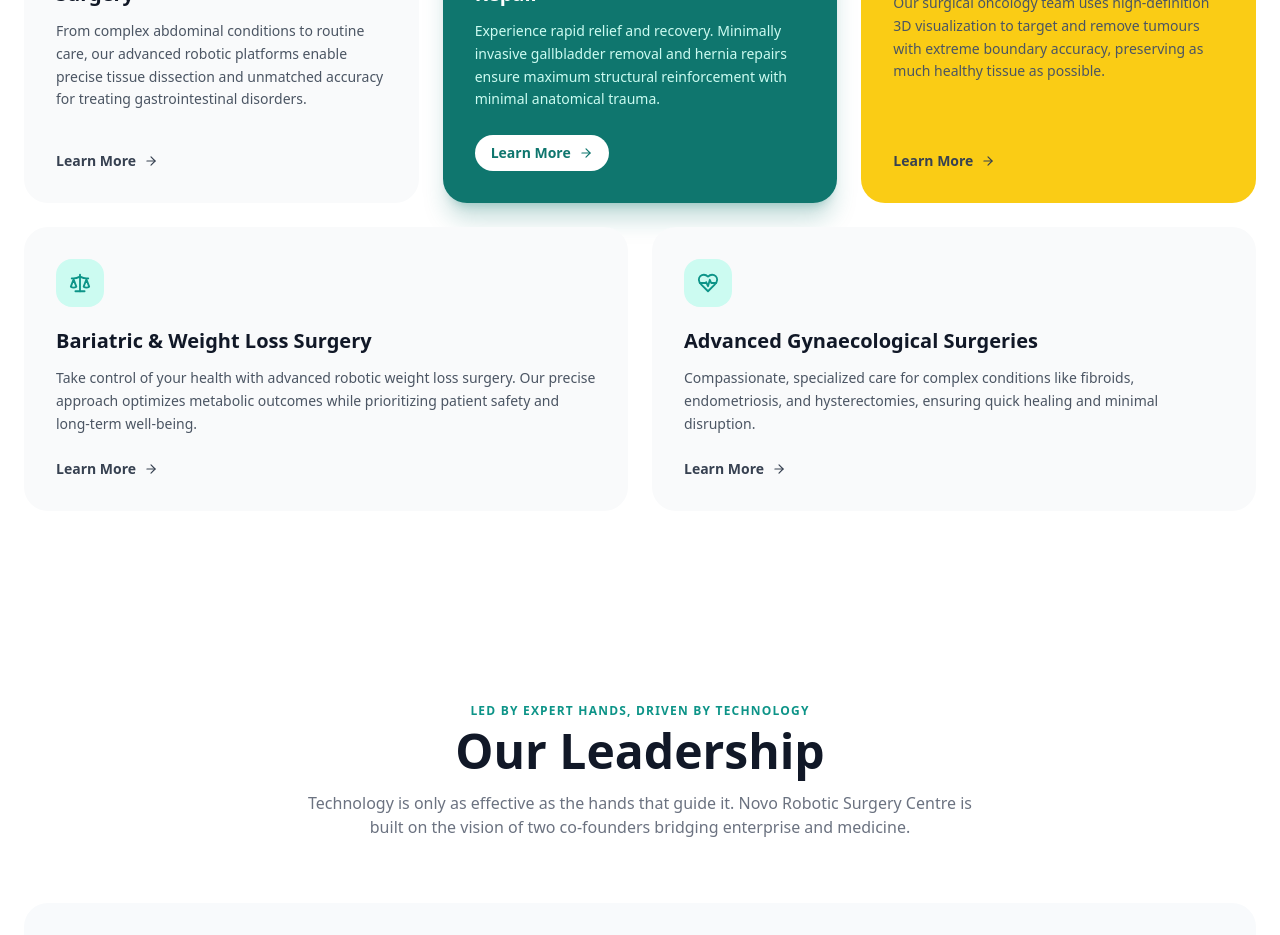
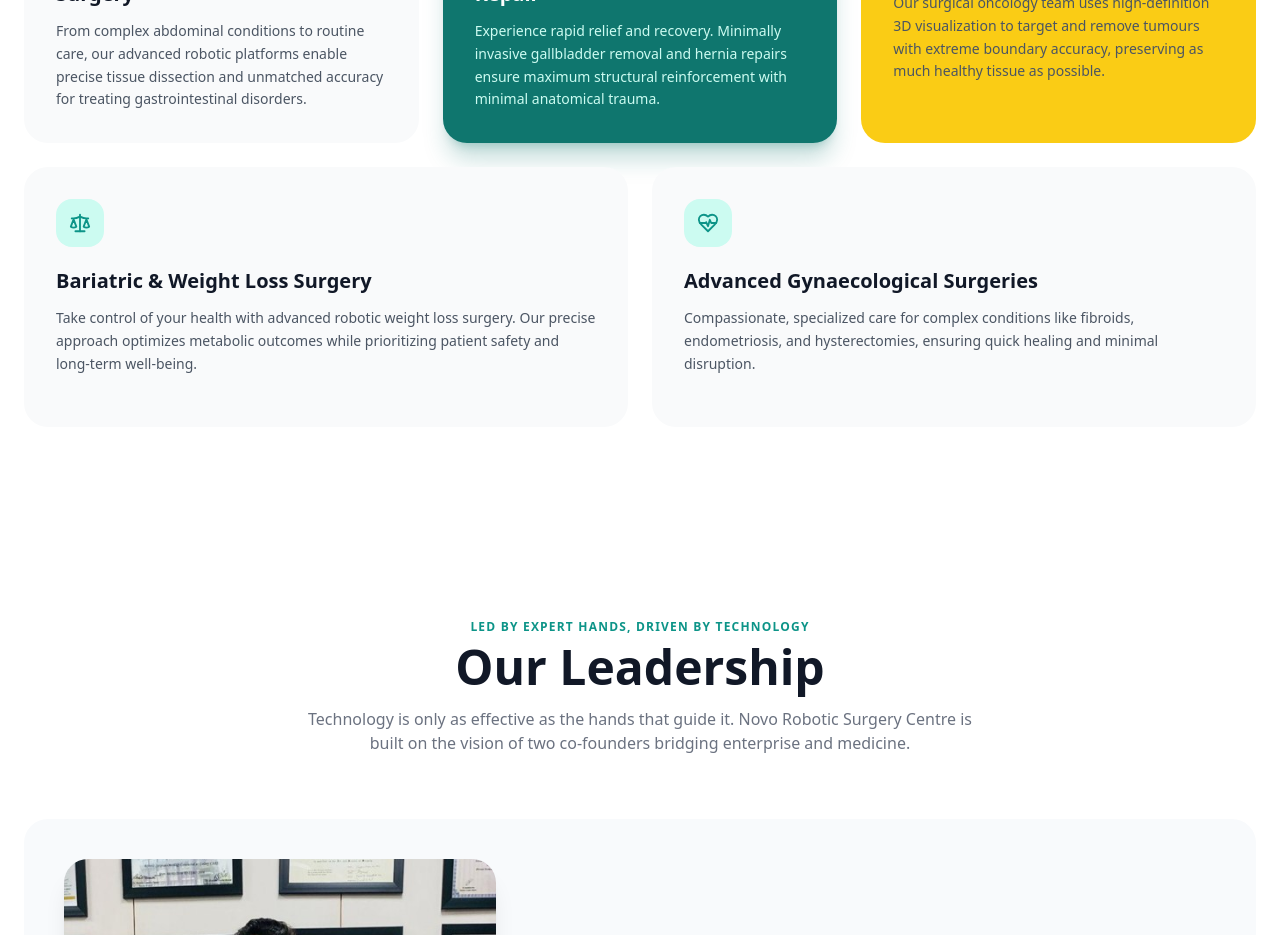
Before and after one commit to kushkeshtdmedia/novo_robotic, a React (Vite) app: page / in a window 1280 px wide. Shown: the part 2160-3095 px from the top of the page. Built offline with nearby package versions, Linux system fonts and the light colour scheme.

Commit message:
learn more removed

```diff
--- a/src/components/Departments.tsx
+++ b/src/components/Departments.tsx
@@ -82,16 +82,6 @@ export default function Departments() {
                     {s.description}
                   </p>
                 </div>
-                <button
-                  className={`mt-6 inline-flex items-center gap-2 text-sm font-semibold transition-all group-hover:gap-3 ${
-                    isFeatured
-                      ? 'bg-white text-teal-700 px-4 py-2 rounded-full hover:bg-teal-50 w-fit'
-                      : 'text-gray-700 hover:text-teal-600'
-                  }`}
-                >
-                  Learn More
-                  <ArrowRight size={14} />
-                </button>
               </article>
             );
           })}
```
